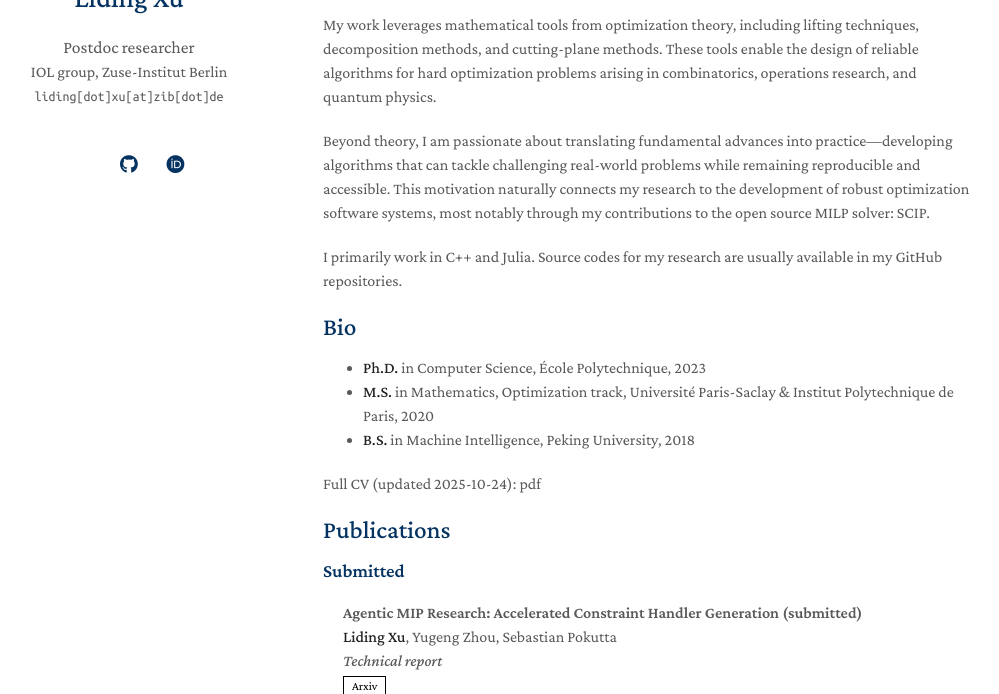
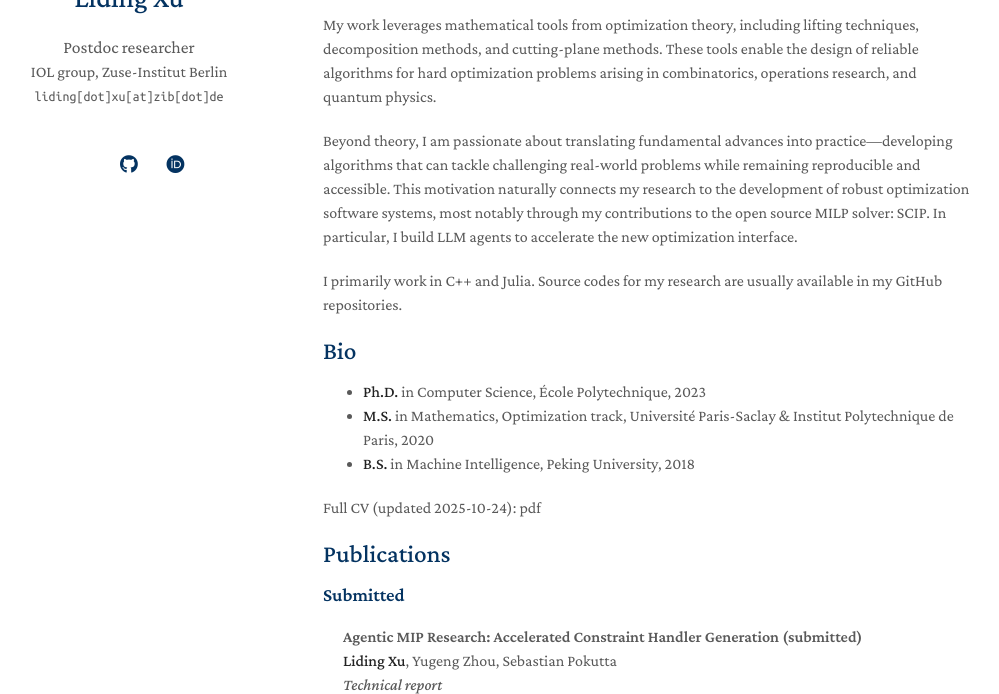
Before and after one commit to lidingxu/lidingxu.github.io, a Jekyll site: the page built from index.md, in a window 1280 px wide and 900 px high, cut to the strip 206-900 px from the top of the window. Shown: the whole strip, without its empty margins (147-1146 px from the left). Built offline with Jekyll 4.4.1, drawn with Linux system fonts in a browser that asks for light colours; nearby versions of some CDN libraries; a style sheet for code colours, icons or effects is not loaded; our own code applies the rules of GitHub Pages for plain Markdown files.

Commit message:
new_intro

```diff
--- a/index.md
+++ b/index.md
@@ -11,7 +11,7 @@ I am a postdoc researcher in <a target="_blank" href="https://iol.zib.de/"><auto
 
 My work leverages mathematical tools from optimization theory, including lifting techniques, decomposition methods, and cutting-plane methods. These tools enable the design of reliable algorithms for hard optimization problems arising in combinatorics, operations research, and quantum physics.
 
-Beyond theory, I am passionate about translating fundamental advances into practice—developing algorithms that can tackle challenging real-world problems while remaining reproducible and accessible. This motivation naturally connects my research to the development of robust optimization software systems, most notably through my contributions to the open source MILP solver: <a target="_blank" href="https://www.scipopt.org/"><autocolor>SCIP</autocolor></a>.
+Beyond theory, I am passionate about translating fundamental advances into practice—developing algorithms that can tackle challenging real-world problems while remaining reproducible and accessible. This motivation naturally connects my research to the development of robust optimization software systems, most notably through my contributions to the open source MILP solver: <a target="_blank" href="https://www.scipopt.org/"><autocolor>SCIP</autocolor></a>.  In particular, I build LLM agents to accelerate the new optimization interface.
 
 I primarily work in C++ and Julia. Source codes for my research are usually available in my <a target="_blank" href="https://github.com/lidingxu?tab=repositories"><autocolor>GitHub repositories</autocolor></a>.
 
```
